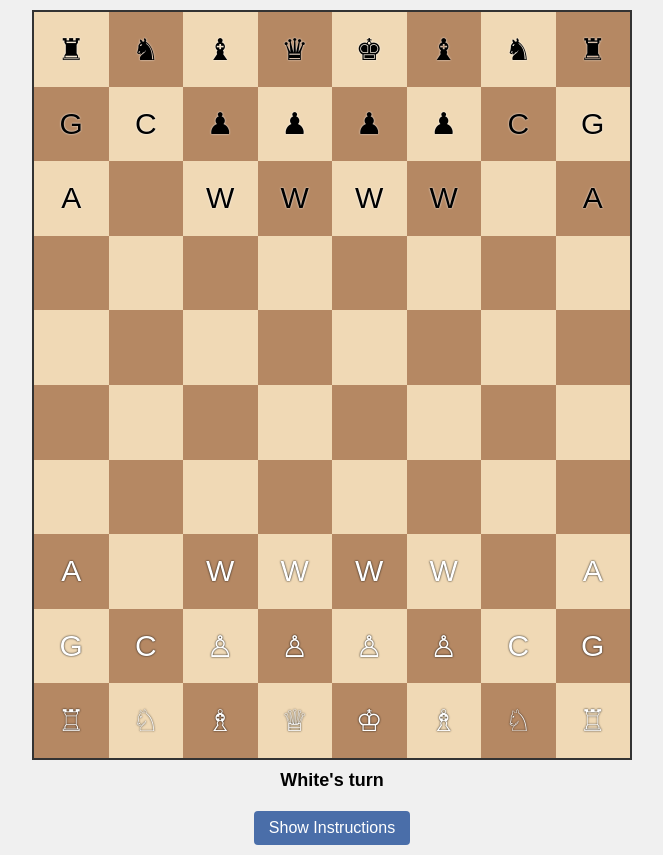
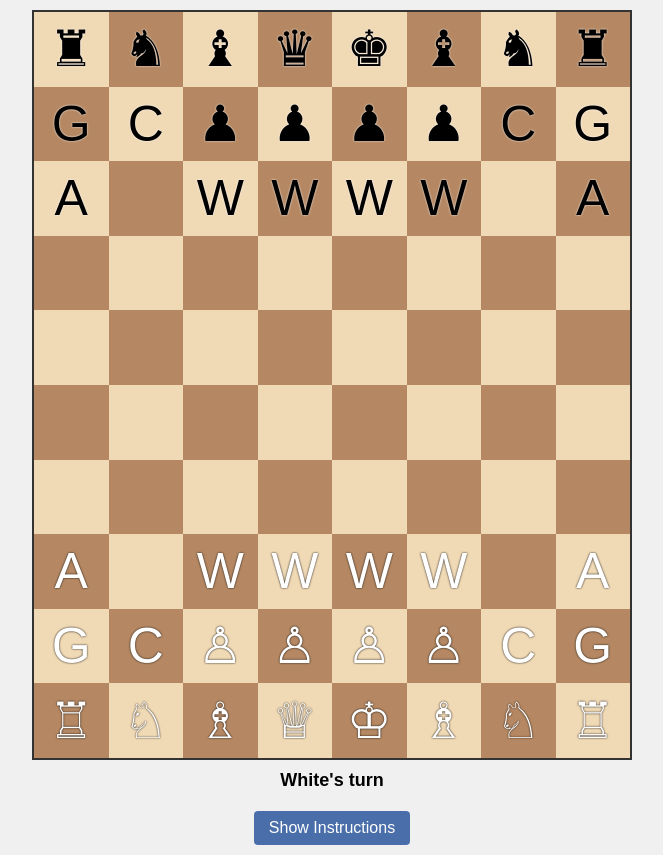
Before and after one commit to NetheriteStriker/crazychess, a plain HTML site: page index.html in a window 1280 px wide. Shown: the whole page, without its empty margins (308-971 px from the left). Drawn offline with Linux system fonts and the light colour scheme.

Commit message:
Increase font

```diff
--- a/index.html
+++ b/index.html
@@ -62,14 +62,14 @@
     .dark { background-color: #b58863; }
 
     .piece {
-      font-size: 5vmin;
+      font-size: 8vmin;
       z-index: 1;
       user-select: none;
     }
 
     @media (min-width: 600px) {
       .piece {
-        font-size: 30px;
+        font-size: 50px;
       }
     }
 
```
